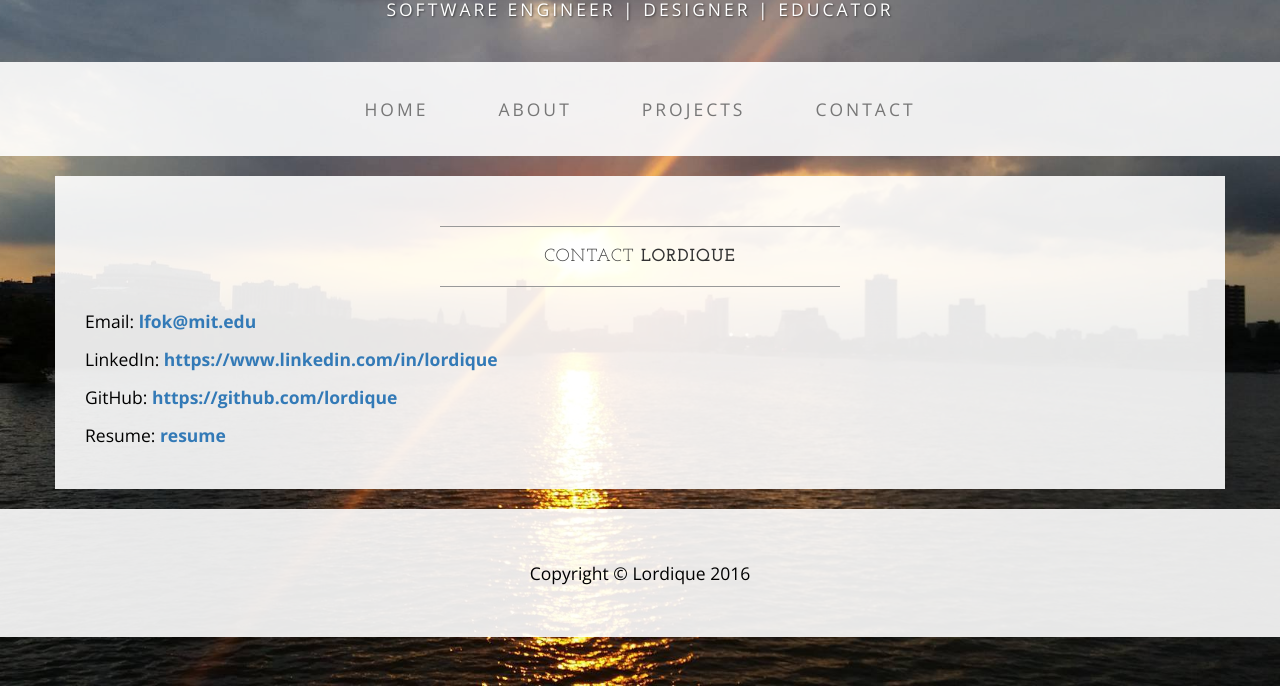
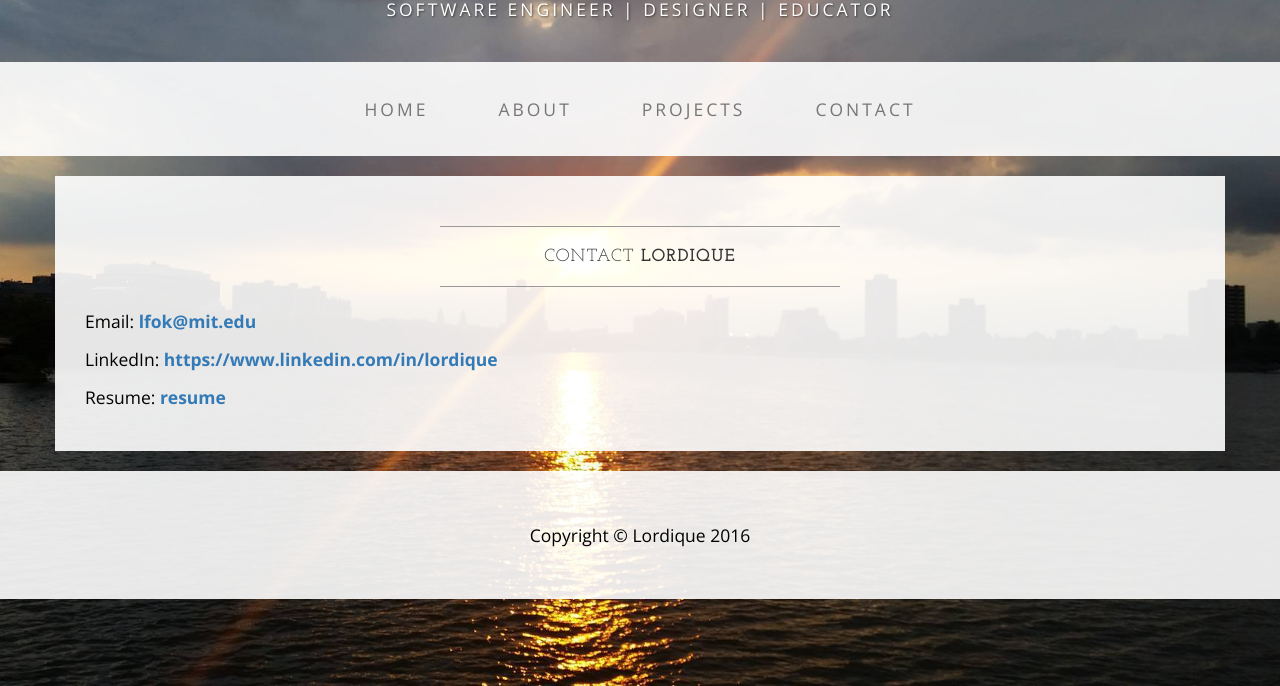
Before and after one commit to lordique/lordique.github.io, a plain HTML site: page contact.html in a window 1280 px wide. Shown: the part 114-800 px from the top of the page. Drawn offline with nearby package versions, Linux system fonts and the light colour scheme.

Commit message:
Update contact.html

```diff
--- a/contact.html
+++ b/contact.html
@@ -90,9 +90,7 @@
                     <p>LinkedIn:
                         <strong><a href="https://www.linkedin.com/in/lordique">https://www.linkedin.com/in/lordique</a></strong>
                     </p>
-                    <p>GitHub:
-                        <strong><a href="https://github.com/lordique">https://github.com/lordique</a></strong>
-                    </p>
+
 					<p>Resume:
                         <strong><a href="resume.pdf">resume</a></strong>
                     </p>
```
